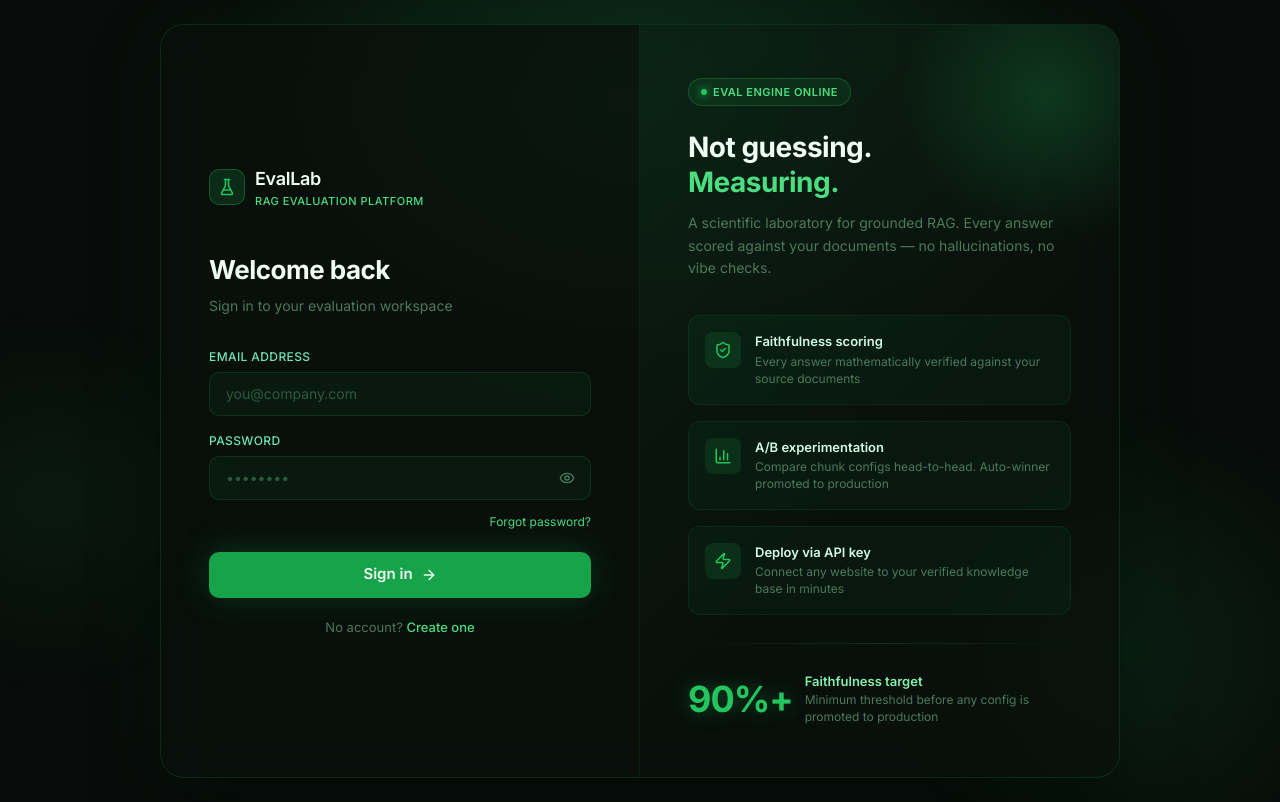
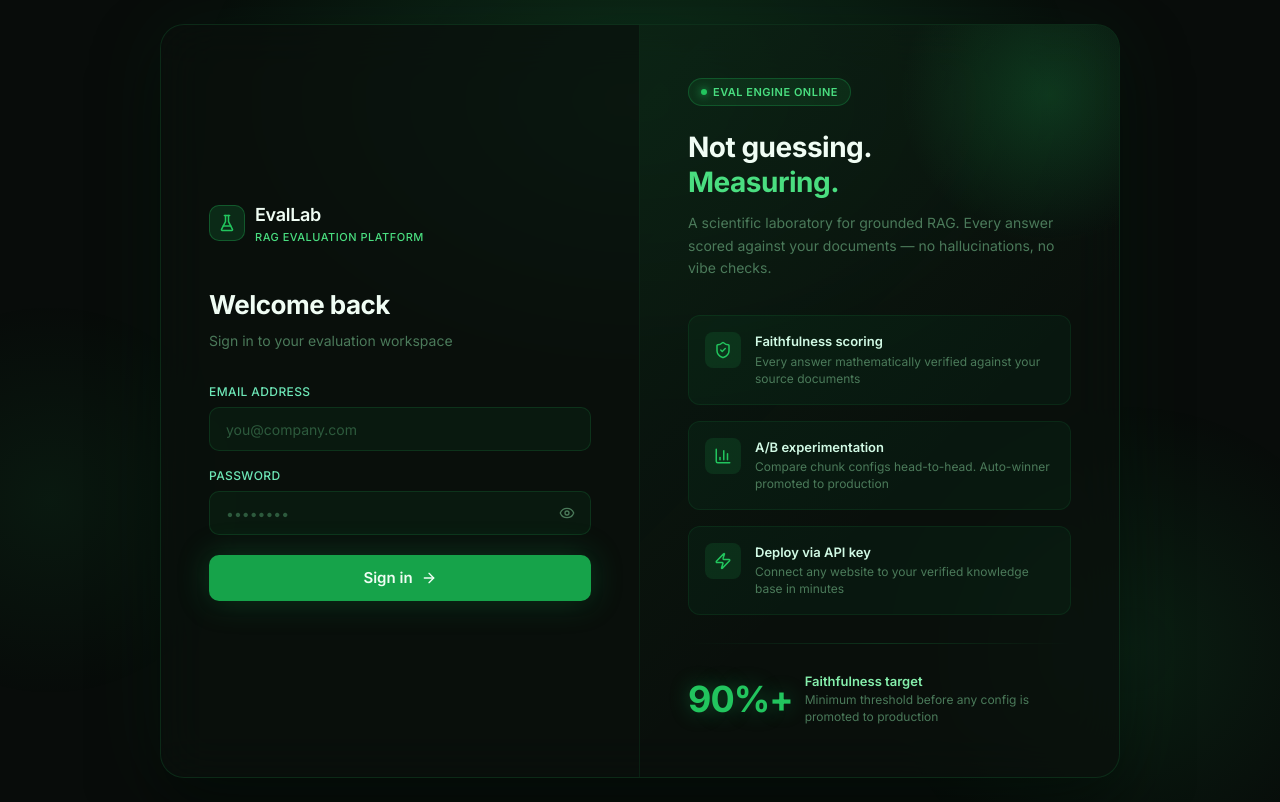
Before and after one commit to bluenose10/fionnuala-evallab, a Next.js app: page / in a window 1280 px wide. Built offline with nearby package versions, Linux system fonts and the light colour scheme.

Commit message:
Clean up homepage - remove signup and forgot password links

```diff
--- a/src/app/page.tsx
+++ b/src/app/page.tsx
@@ -468,10 +468,6 @@ function LoginForm() {
                 </div>
               </div>
 
-              <div className="el-forgot">
-                <a href="/forgot-password">Forgot password?</a>
-              </div>
-
               {error && <div className="el-error" role="alert">{error}</div>}
 
               <button type="submit" className="el-btn" disabled={loading}>
@@ -482,10 +478,7 @@ function LoginForm() {
                 )}
               </button>
 
-              <p className="el-register">
-                No account? <a href="/signup">Create one</a>
-              </p>
-            </form>
+              </form>
           </div>
 
           {/* RIGHT — Value prop */}
```
